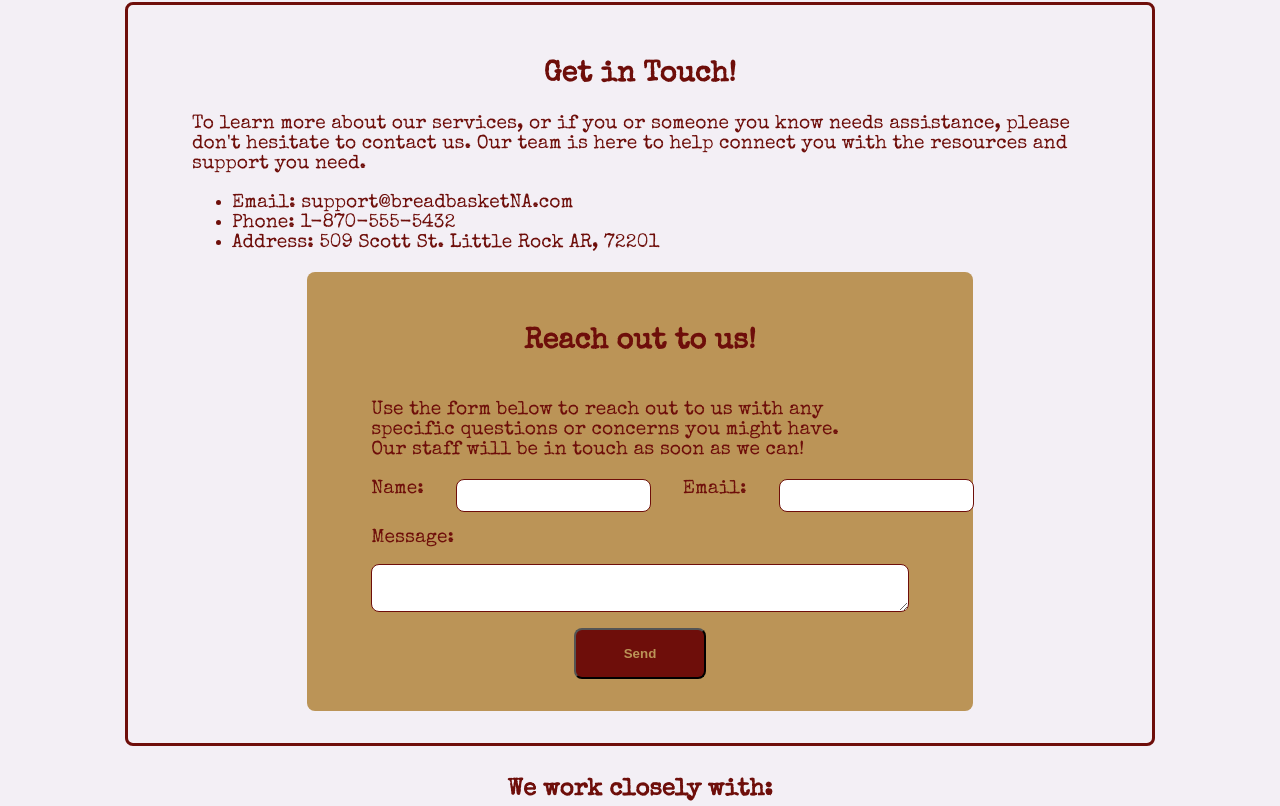
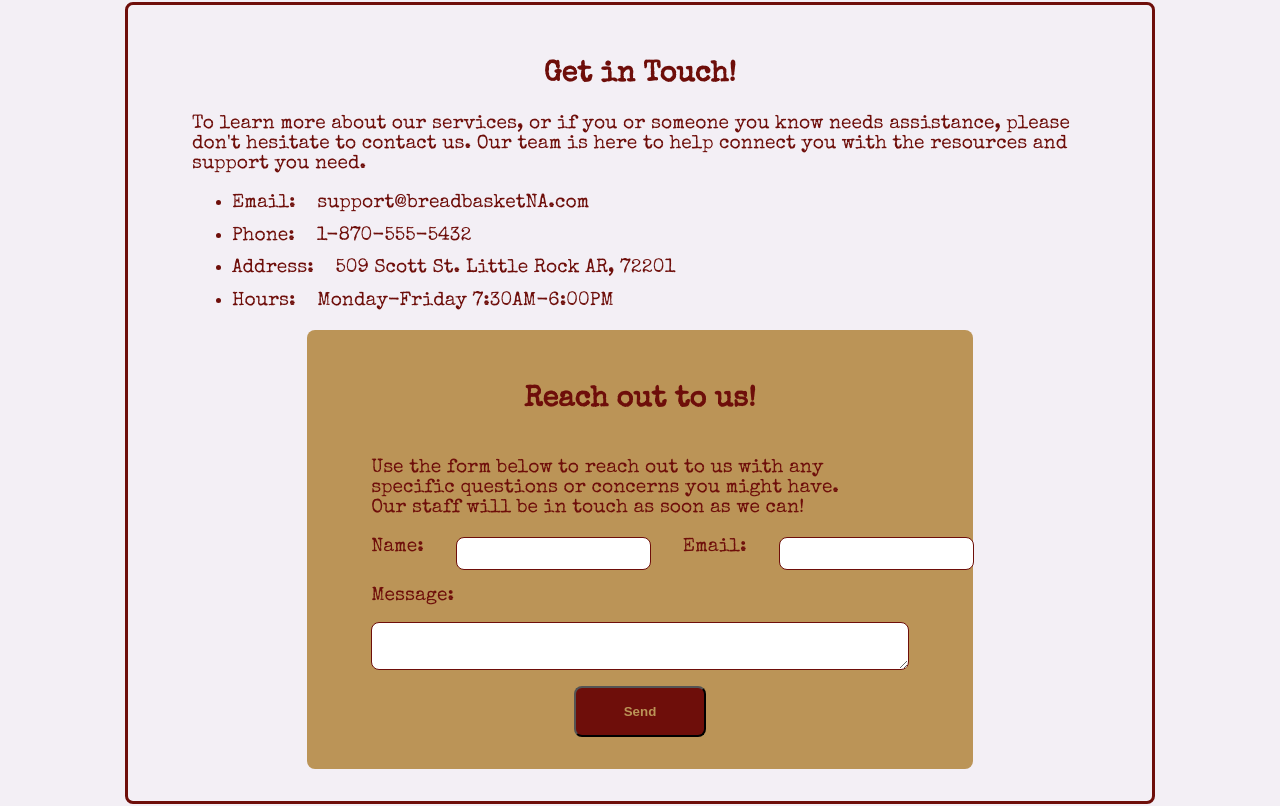
Before and after one commit to nthnchldrs/Breadbasket-of-North-Arkansas-Website, a plain HTML site: page pages/about.html in a window 1280 px wide. Shown: the part 3070-3876 px from the top of the page. Drawn offline with nearby package versions, Linux system fonts and the light colour scheme.

Commit message:
Updates from tester feedback
*added office hours to "About" page
*BEFD act link now opens in new tab
*added additional statistics to "Hunger Facts" page

```diff
--- a/css/aboutStyles.css
+++ b/css/aboutStyles.css
@@ -284,6 +284,14 @@ footer {
     font-size: 1.2rem;
 }
 
+    .contact-info li {
+        margin: 0.8rem 0;
+    }
+
+    .contact-info span {
+        padding: 1rem;
+    }
+
     .contact-info h2,
     .contact-form h2 {
         text-align: center;
--- a/pages/about.html
+++ b/pages/about.html
@@ -110,9 +110,10 @@
                 <h2>Get in Touch!</h2>
                 <p>To learn more about our services, or if you or someone you know needs assistance, please don't hesitate to contact us. Our team is here to help connect you with the resources and support you need.</p>
                 <ul>
-                    <li>Email: support@breadbasketNA.com</li>
-                    <li>Phone: 1-870-555-5432</li>
-                    <li>Address: 509 Scott St. Little Rock AR, 72201</li>
+                    <li>Email: <span>support@breadbasketNA.com</span></li>
+                    <li>Phone: <span>1-870-555-5432</span></li>
+                    <li>Address: <span>509 Scott St. Little Rock AR, 72201</span></li>
+                    <li>Hours: <span>Monday-Friday 7:30AM-6:00PM</span></li>
                 </ul>
             </div>
             <div class="contact-form">
```
Also changed, not shown: pages/donation.html (+1 -1 lines), pages/facts_about_hunger.html (+2 -0 lines).
